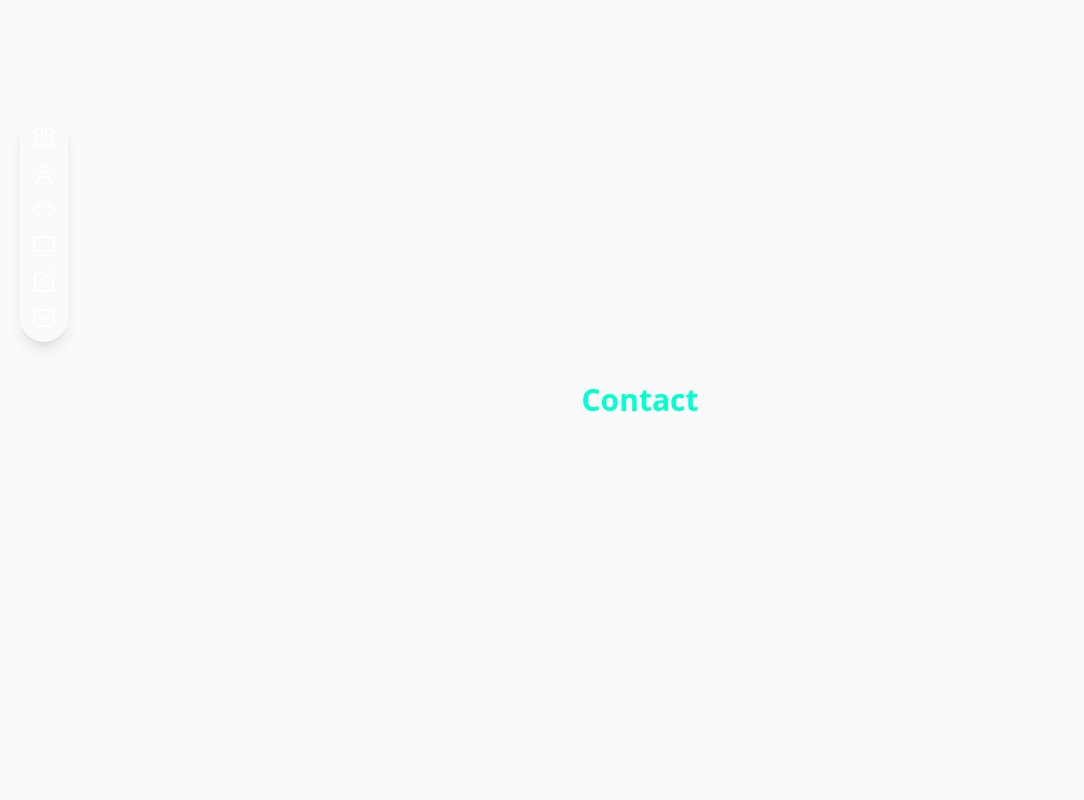
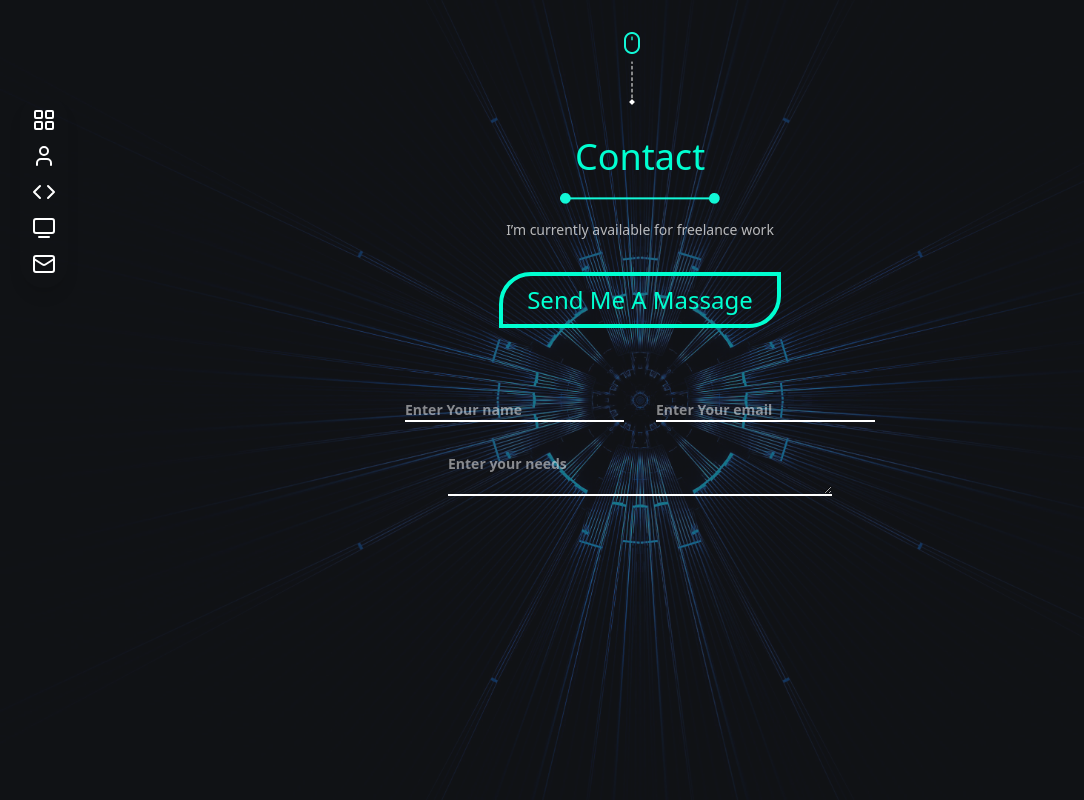
Before and after one commit to MuhammedAhmed09/muhammad-ahmad, a Next.js app: page /contact in a window 1280 px wide. Shown: the whole page, without its empty margins (0-1084 px from the left). Built offline with nearby package versions, Linux system fonts and the light colour scheme.

Commit message:
finish the structure and basics of the portfolio

```diff
--- a/app/about/page.js
+++ b/app/about/page.js
@@ -1,6 +1,8 @@
 export default function About() {
     return (
-    <section id="about" className={`flex py-8 px-[14%] lg:px-[8%] gap-8 flex-col min-h-screen text-white items-center justify-center font-sans bg-[url('/images/about-bg.jpg')]`}>
+    <section id="about" className={`relative py-8 px-[14%] lg:px-[8%] min-h-screen text-white font-sans bg-[url('/images/about-bg.jpg')]`}>
+      <div className="inset-0 z-0 absolute bg-Mint-Light/5"></div>
+      <div className="flex gap-8 flex-col items-center justify-center relative z-10">
         <div className="hidden md:flex">
           <img src="/images/Scroll.png" alt="scroll" className="w-1/2" />
         </div>
@@ -27,6 +29,7 @@ export default function About() {
             />
           </div>
         </div>
+      </div>
     </section>
     )
 }
--- a/app/blogs/page.js
+++ /dev/null
@@ -1,7 +0,0 @@
-export default function Blogs() {
-    return (
-    <section id="blogs" className="flex min-h-screen items-center justify-center bg-zinc-50 font-sans dark:bg-black">
-      <h3 className="text-Aqua-Neon font-bold text-3xl">Blogs</h3>
-    </section>
-    )
-}
--- a/app/components/projectslides.jsx
+++ b/app/components/projectslides.jsx
@@ -3,7 +3,7 @@ import { useEffect, useState } from 'react';
 
 //swiper
 import { Swiper, SwiperSlide } from 'swiper/react';
-import { Pagination, Navigation } from 'swiper/modules';
+import { Navigation } from 'swiper/modules';
 import 'swiper/css';
 import 'swiper/css/pagination';
 import 'swiper/css/navigation';
@@ -21,11 +21,8 @@ const Projects = ()  => {
     <Swiper
         slidesPerView={1}
         loop={true}
-        pagination={{
-          clickable: true,
-        }}
         navigation={true}
-        modules={[Pagination, Navigation]}
+        modules={[Navigation]}
     >
         {projectItems.map((project) => (
             <SwiperSlide key={project.id} className="w-full px-[2%] sm:px-[4%] md:p-0 ">
--- a/app/contact/page.js
+++ b/app/contact/page.js
@@ -1,7 +1,36 @@
 export default function Contact() {
     return (
-    <section id="contact" className="flex min-h-screen items-center justify-center bg-zinc-50 font-sans dark:bg-black">
-      <h3 className="text-Aqua-Neon font-bold text-3xl">Contact</h3>
+     <section id="contact" className={`relative py-8  min-h-screen text-white font-sans bg-[url('/images/contact-bg.jpg')] bg-cover bg-center bg-no-repeat`}>
+      <div className="inset-0 z-0 absolute bg-Charcoal/50"></div>
+      <div className="relative z-10 gap-8 flex items-center justify-center flex-col">
+        <div className="hidden md:flex">
+          <img src="/images/Scroll.png" alt="scroll" className="w-1/2" />
+        </div>
+        <div className="items-center gap-4 text-center flex flex-col justify-center">
+          <p className="text-Aqua-Neon text-3xl md:text-4xl">Contact</p>
+          <img src="images/line.png" alt="line" className="text-Aqua-Neon w-30 md:w-40" />
+          <p className="text-white/70 text-sm">I’m currently available for freelance work</p>
+        </div>
+        <p className="text-center text-xl md:text-2xl text-Aqua-Neon border-4 border-Aqua-Neon rounded-tl-4xl rounded-br-4xl py-2 px-6">Send Me A Massage</p>
+        <div className="flex flex-col justify-center gap-8 w-full px-28 my-10">
+          <div className="flex flex-col md:flex-row gap-8 self-center justify-center w-full md:w-sm">
+            <input
+              type="text"
+              placeholder="Enter Your name"
+              className="border-b-2 text-sm font-semibold outline-none"
+            />
+            <input
+              type="email"
+              placeholder="Enter Your email"
+              className="border-b-2 text-sm font-semibold outline-none"
+            />
+          </div>
+          <textarea
+            placeholder="Enter your needs"
+            className="border-b-2 text-sm font-semibold outline-none w-full md:w-sm self-center"
+          />
+        </div>
+      </div>
     </section>
     )
 }
--- a/app/header/page.js
+++ b/app/header/page.js
@@ -7,11 +7,6 @@ import { useState } from "react";
 export default function Header () {
   const pathname = usePathname();
   const [isSearch, setIsSearch] = useState(false);
-
-  const pageItems = [
-    {page: 'Home', href: '/'},
-    {page: 'Blogs', href: '/Blogs'},
-  ];
 
   const sociolItems = [
     {label: 'Instragram', icon: <Instagram />, href: 'https://www.instagram.com/b7r090/'},
@@ -28,18 +23,8 @@ export default function Header () {
 
     return (
     <section className="flex w-full text-white items-center justify-between bg-Charcoal px-[2%] sm:px-[5%] md:px-[7%] lg:px-[11%]">
-      <Link href='/' className="font-bold py-5 inline  md:py-6 lg:py-7"><span className="text-Aqua-Neon">{`<`}</span>muhammadAhmad <span className="text-Aqua-Neon">{`/>`}</span></Link>
+      <Link href='/' className="font-bold py-5 inline md:py-6 lg:py-7"><span className="text-Aqua-Neon">{`<`}</span>muhammadAhmad <span className="text-Aqua-Neon">{`/>`}</span></Link>
       <div className="flex gap-x-7 items-center text-center">
-        <div className="flex gap-4">
-          {pageItems.map((item) => (
-            <Link
-              href={item.href}
-              key={item.page}
-            >
-              <p className={`${pathname === item.href? 'text-Aqua-Neon': ''} hover:scale-105 duration-300 transition-transform`}>{item.page}</p>
-            </Link>
-          ))}
-        </div>
         <div className="relative">
           <div className="hidden md:flex">
             {searchInput}
@@ -63,8 +48,8 @@ export default function Header () {
               key={item.label}
               target="_blank"
             >
-              <div className="flex sm:ml-5 items-center lg:gap-1 lg:hover:scale-105 duration-300 transition-transform">
-                <p className="hidden text-Aqua-Neon text-sm sm:block">{item.icon}</p>
+              <div className="flex ml-5 items-center lg:gap-1 lg:hover:scale-105 duration-300 transition-transform">
+                <p className="text-Aqua-Neon text-sm">{item.icon}</p>
                 <p className="hidden lg:block">{item.label}</p>
               </div>
             </Link>
--- a/app/navbar/page.js
+++ b/app/navbar/page.js
@@ -13,12 +13,11 @@ export default function Navbar() {
     { label: "About", icon: <User /> },
     { label: "Skills", icon: <Code /> },
     { label: "Works", icon: <TvMinimal /> },
-    { label: "Blogs", icon: <SquarePen /> },
     { label: "Contact", icon: <Mail /> },
   ];
 
   return (
-    <nav className="fixed left-5 translate-y-1/2 flex flex-col space-y-3 dark:bg-Dark-Navy p-3 rounded-full shadow-lg">
+    <nav className="fixed left-5 translate-y-1/2 flex flex-col space-y-3 dark:bg-Dark-Navy p-3 rounded-full shadow-lg z-50">
       {pageItems.map((item, index) => (
         <div
           key={index}
--- a/app/page.js
+++ b/app/page.js
@@ -1,5 +1,4 @@
 import About from "./about/page";
-import Blogs from "./blogs/page";
 import Contact from "./contact/page";
 import Header from "./header/page";
 import Hero from "./hero/page";
@@ -14,7 +13,6 @@ export default function Home() {
       <About />
       <Skills />
       <Works />
-      <Blogs />
       <Contact />
     </>
   );
--- a/app/skills/page.js
+++ b/app/skills/page.js
@@ -8,7 +8,9 @@ export default function Skills() {
     {id: 3, label: 'REACT', icon: '/images/react.png', textColor: 'text-Sky-Blue'},
   ]
     return (
-    <section id="skills" className={`flex py-8 px-[14%] lg:px-[8%] gap-8 flex-col min-h-screen text-white items-center justify-center font-sans bg-[url('/images/skills-bg.jpg')]`}>
+    <section id="skills" className={`relative py-8  min-h-screen text-white font-sans bg-[url('/images/skills-bg.jpg')] bg-cover bg-center bg-no-repeat`}>
+      <div className="inset-0 z-0 absolute bg-Charcoal/50"></div>
+      <div className="relative z-10 gap-8 flex items-center justify-center flex-col">
         <div className="hidden md:flex">
           <img src="/images/Scroll.png" alt="scroll" className="w-1/2" />
         </div>
@@ -30,6 +32,7 @@ export default function Skills() {
             </div>
           ))}
         </div>
+      </div>
     </section>
     )
 }
--- a/app/works/page.js
+++ b/app/works/page.js
@@ -3,7 +3,9 @@ import Projects from "../components/projectslides";
 export default function Works() {
 
     return (
-     <section id="works" className={`flex py-8 gap-8 flex-col min-h-screen text-white items-center justify-center font-sans bg-[url('/images/works-bg.jpg')] bg-cover bg-no-repeat`}>
+     <section id="works" className={`relative py-8  min-h-screen text-white font-sans bg-[url('/images/works-bg.jpg')] bg-cover bg-center bg-no-repeat`}>
+      <div className="inset-0 z-0 absolute bg-Mint-Light/5"></div>
+      <div className="relative z-10 gap-8 flex items-center justify-center flex-col">
         <div className="hidden md:flex">
           <img src="/images/Scroll.png" alt="scroll" className="w-1/2" />
         </div>
@@ -17,6 +19,7 @@ export default function Works() {
         <div className="w-full md:w-lg">
           <Projects />
         </div>
+      </div>
     </section>
     )
 }
```
Lines whose indentation alone changed are shown as unchanged.
